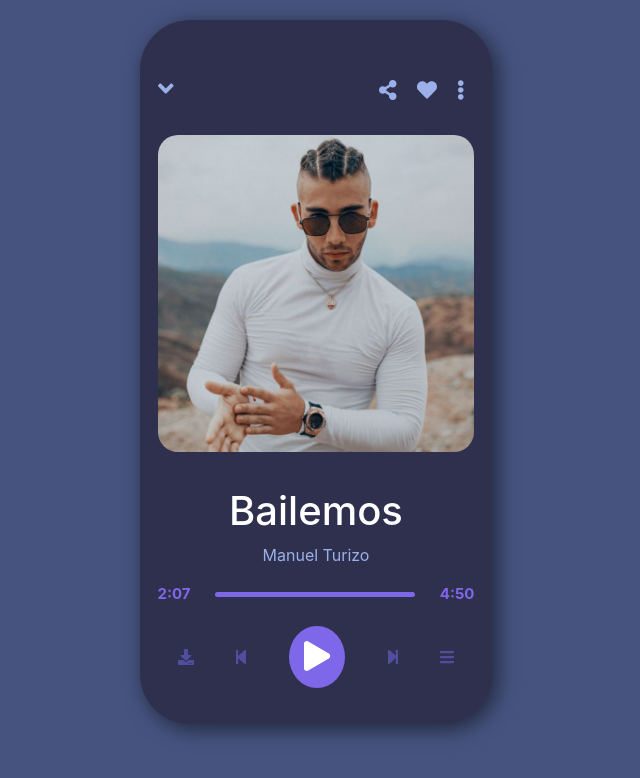
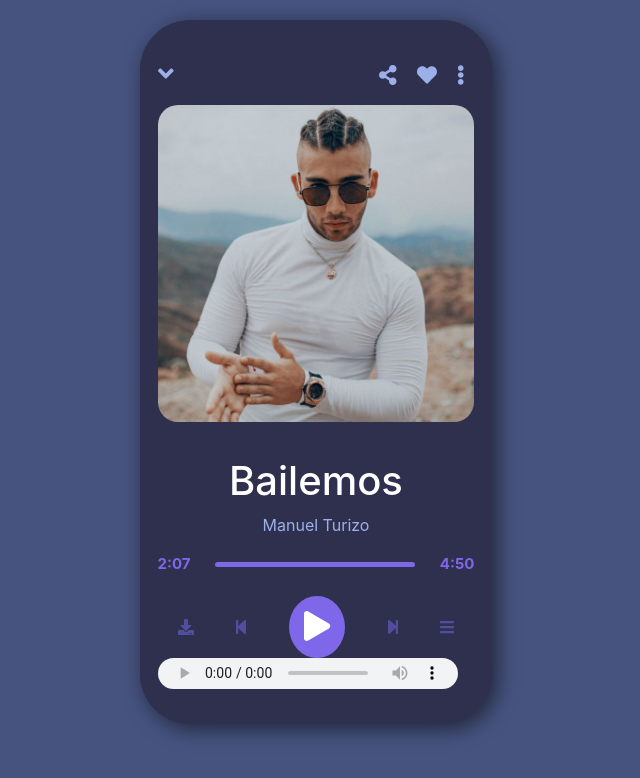
Before and after one commit to LeonLSV/Player, a React (Create React App) app: page /play in a window 1280 px wide. Shown: the top 778 px of the page, without its empty margins (324-964 px from the left). Built offline with nearby package versions, Linux system fonts and the light colour scheme.

Commit message:
Reproductor feo

```diff
--- a/src/components/ContentAlbum.js
+++ b/src/components/ContentAlbum.js
@@ -2,7 +2,6 @@
 import "./styles/ContentPlay.css";
 import NavbarAlbum from "./NavbarAlbum";
 import AlbumList from "./AlbumList";
-import turizo1 from "../images/turizo1.jpg";
 
 class ContentAlbum extends React.Component {
   render() {
--- a/src/components/ContentPlay.js
+++ b/src/components/ContentPlay.js
@@ -6,10 +6,6 @@
 import Player from "./Player";
 import Progres from "./Progres";
 import turizo from "../images/turizo.jpg";
-// import turizo1 from "../images/turizo1.jpg";
-// import turizo2 from "../images/turizo2.jpg";
-// import turizo3 from "../images/turizo3.jpg";
-// import turizo4 from "../images/turizo4.jpg";
 
 class ContentPlay extends React.Component {
   render() {
@@ -20,6 +16,9 @@
         <TextPlay />
         <Progres />
         <Player />
+        <audio
+          src="https://leonsonidovirtual.com/wp-content/uploads/2020/10/y2mate.com-calvin_harris_flashback_radio_edit_oPAb_tIMifY.mp3"
+          controls></audio>
       </div>
     );
   }
```
